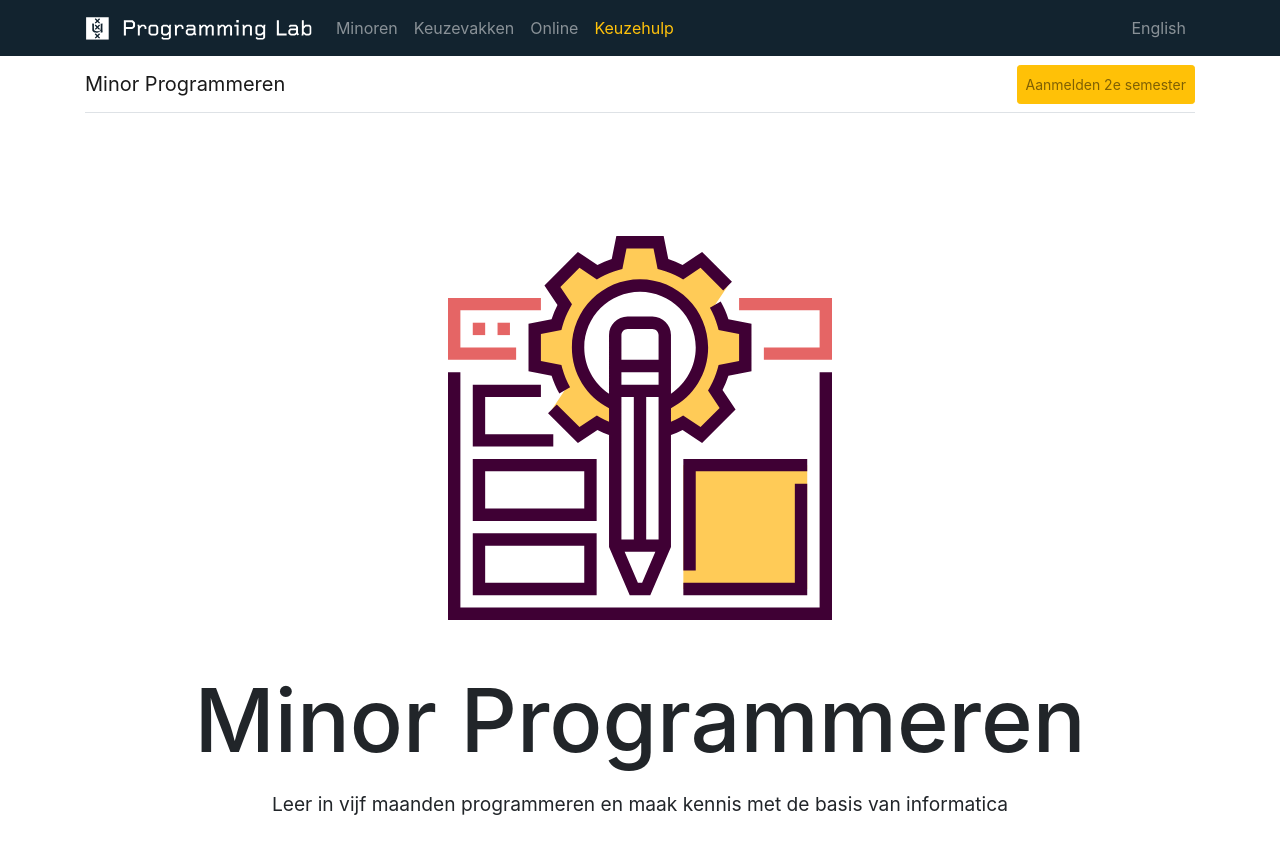
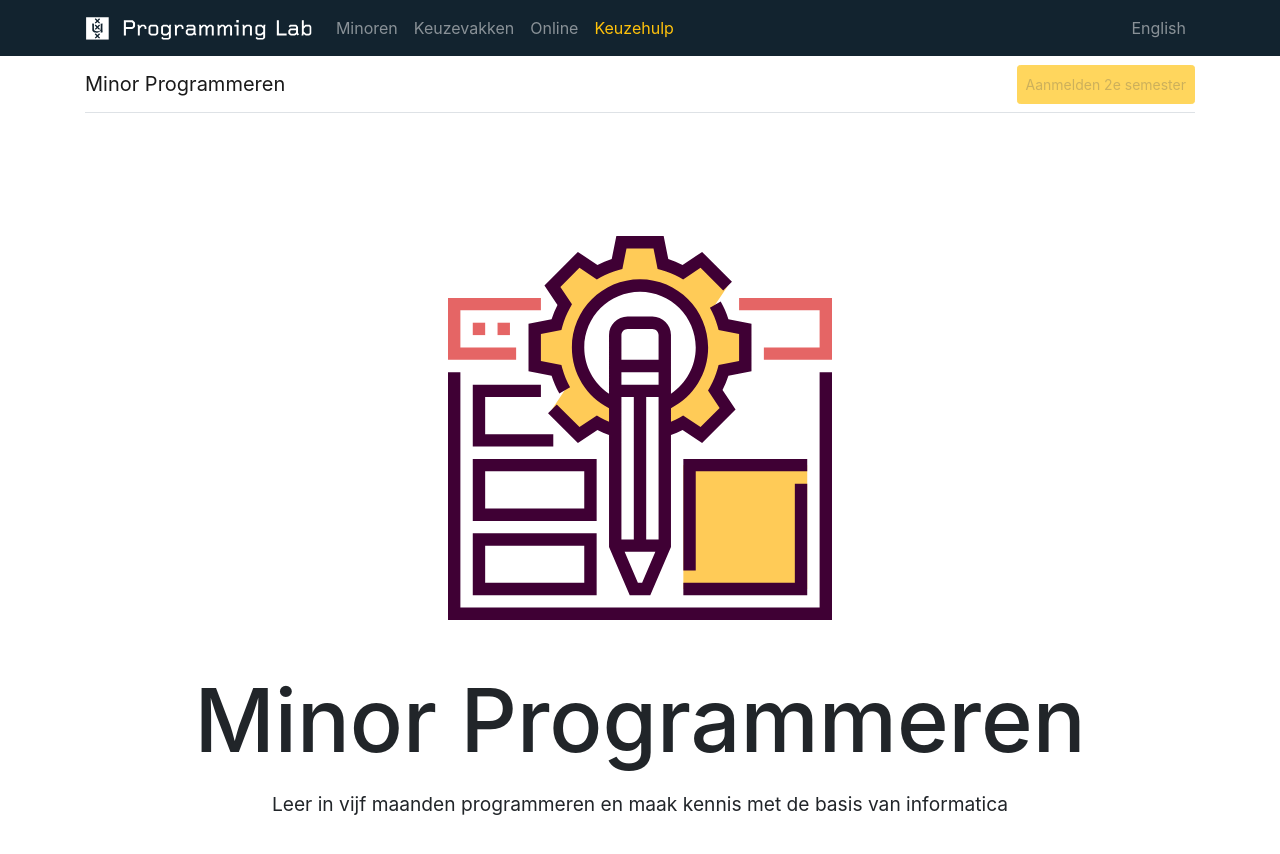
Before and after one commit to tdoolan/info, a Jekyll site: the page built from minoren/minprog/index.md, in a window 1280 px wide and 900 px high. Shown: the top 854 px of the window. Built offline with Jekyll 4.4.1, drawn with Linux system fonts in a browser that asks for light colours.

Commit message:
disabled

```diff
--- a/_layouts/minprog.html
+++ b/_layouts/minprog.html
@@ -20,7 +20,7 @@
         </ul>
         <ul class="navbar-nav">
             <li class="nav-item float-right">
-                <a class="nav-link btn btn-warning btn-sm" href="https://register.mprog.nl/" disabled>Aanmelden 2e semester</a>
+                <a class="nav-link btn btn-warning btn-sm disabled">Aanmelden 2e semester</a>
             </li>
         </ul>
     </div>
--- a/minoren/minprog/index.md
+++ b/minoren/minprog/index.md
@@ -165,7 +165,7 @@
             Aanmelden voor 2020/2021 semester 2 is niet meer mogelijk.
         </p>
         <p class="mb-0">
-            <a class="btn btn-outline-dark btn-lg" disabled>Aanmelden voor het tweede semester</a>
+            <a class="btn btn-outline-dark btn-lg disabled">Aanmelden voor het tweede semester</a>
         </p>
     </div>
 </div>
```
